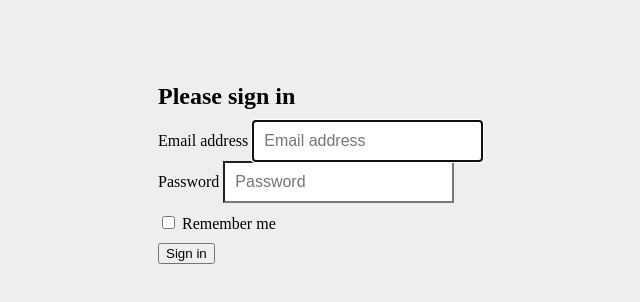
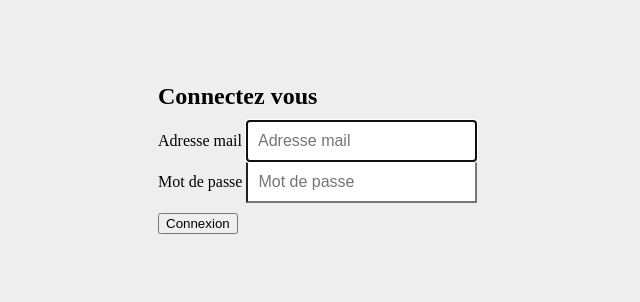
Before and after one commit to sylvaindd/unlimitedCloud, a website: page client/app/connection.html in a window 1280 px wide. Shown: the whole page, without its empty margins (317-957 px from the left). Drawn offline with Linux system fonts and the light colour scheme.

```diff
--- a/client/app/connection.html
+++ b/client/app/connection.html
@@ -3,17 +3,12 @@
 <div class="container">
 
       <form class="form-signin">
-        <h2 class="form-signin-heading">Please sign in</h2>
-        <label for="inputEmail" class="sr-only">Email address</label>
-        <input type="email" id="inputEmail" class="form-control" placeholder="Email address" required autofocus>
-        <label for="inputPassword" class="sr-only">Password</label>
-        <input type="password" id="inputPassword" class="form-control" placeholder="Password" required>
-        <div class="checkbox">
-          <label>
-            <input type="checkbox" value="remember-me"> Remember me
-          </label>
-        </div>
-        <button class="btn btn-lg btn-primary btn-block" type="submit">Sign in</button>
+        <h2 class="form-signin-heading">Connectez vous</h2>
+        <label for="inputEmail" class="sr-only">Adresse mail</label>
+        <input type="email" id="inputEmail" class="form-control" placeholder="Adresse mail" required autofocus>
+        <label for="inputPassword" class="sr-only">Mot de passe</label>
+        <input type="password" id="inputPassword" class="form-control" placeholder="Mot de passe" required>
+        <button class="btn btn-lg btn-primary btn-block" type="submit">Connexion</button>
       </form>
 
-    </div>
+ </div>
```
Also changed, not shown: client/app/App.ts (+19 -5 lines).
